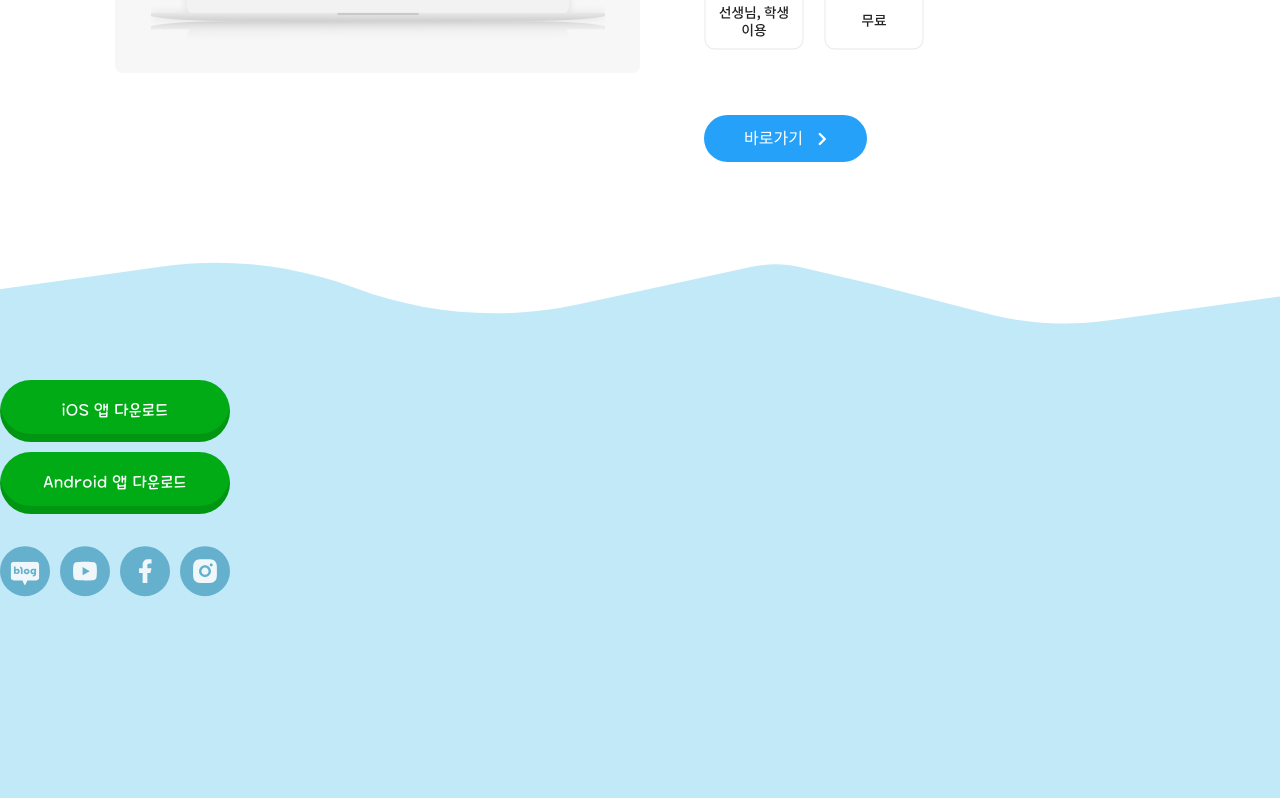
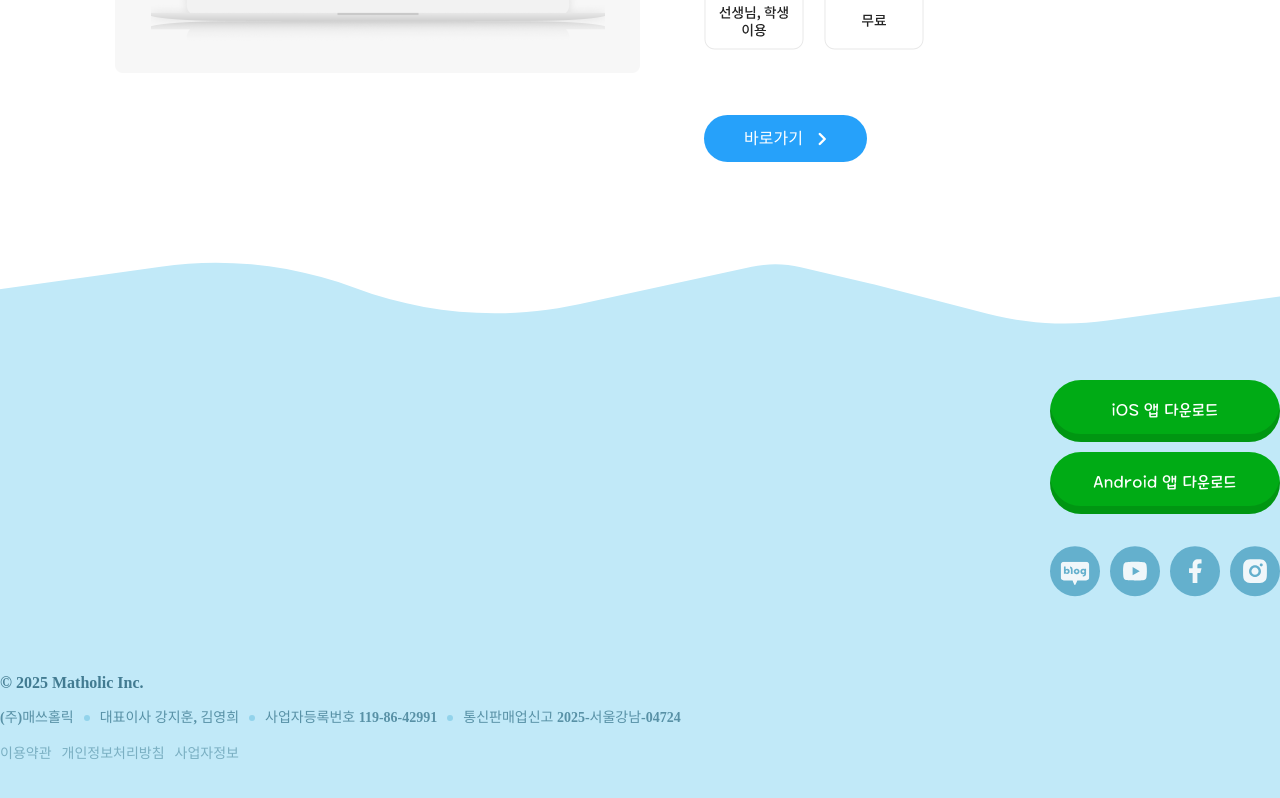
Before and after one commit to kimjihye058/holing, a React (Vite) app in the folder holingclone/: page / in a window 1280 px wide. Shown: the part 9892-10690 px from the top of the page. Built offline with nearby package versions, Linux system fonts and the light colour scheme.

Commit message:
#3 footer left bottom 내용(이용정책) 구현

```diff
--- a/holingclone/src/components/footer.tsx
+++ b/holingclone/src/components/footer.tsx
@@ -6,9 +6,37 @@ function Footer() {
       <FlowDiv />
       <FooterDiv>
         <FooterConDiv>
+          <LeftDiv>
+            <DescDiv></DescDiv>
+            <DescDiv>
+              <CompanySpan>© 2025 Matholic Inc.</CompanySpan>
+              <CompanyDescDiv>
+                <CompanyDescSpan>(주)매쓰홀릭</CompanyDescSpan>
+                <CompanyDotDiv />
+                <CompanyDescSpan>대표이사 강지훈, 김영희</CompanyDescSpan>
+                <CompanyDotDiv />
+                <CompanyDescSpan>사업자등록번호 119-86-42991</CompanyDescSpan>
+                <CompanyDotDiv />
+                <CompanyDescSpan>
+                  통신판매업신고 2025-서울강남-04724
+                </CompanyDescSpan>
+              </CompanyDescDiv>
+              <CompanyDescDiv>
+                <a href="https://parking.matholic.com/policy/service">
+                  <CompanyPolicySpan>이용약관</CompanyPolicySpan>
+                </a>
+                <a href="https://parking.matholic.com/policy/privacy">
+                  <CompanyPolicySpan>개인정보처리방침</CompanyPolicySpan>
+                </a>
+                <a href="https://www.ftc.go.kr/bizCommPop.do?wrkr_no=1198642991">
+                  <CompanyPolicySpan>사업자정보</CompanyPolicySpan>
+                </a>
+              </CompanyDescDiv>
+            </DescDiv>
+          </LeftDiv>
           <RightDiv>
             <Download>
-              <a href="https://apps.apple.com/kr/app/%ED%92%80%EB%9E%AD/id6478107698">
+              <a href="https://apps.apple.com/kr/app/%ED%92%80%EB%9E%AD/https://apps.apple.com/kr/app/%ED%99%80%EB%A7%81-%EC%88%98%ED%95%99%EB%AC%B8%EC%A0%9C%ED%92%80%EC%9D%B4-%EC%95%B1/id6478107698">
                 <DownBtnDiv>iOS 앱 다운로드</DownBtnDiv>
               </a>
               <a href="https://play.google.com/store/apps/details?id=com.matholic.pullang">
@@ -87,6 +115,62 @@ export const FooterConDiv = styled.div`
   align-items: flex-start;
 `;
 
+export const LeftDiv = styled.div`
+  display: flex;
+  flex-direction: column;
+  -webkit-box-pack: justify;
+  justify-content: space-between;
+  height: 100%;
+`;
+
+export const DescDiv = styled.div`
+  display: flex;
+  flex-direction: column;
+  gap: 12px;
+`;
+
+export const CompanySpan = styled.span`
+  font-family: SUIT;
+  font-size: 16px;
+  font-weight: 600;
+  color: rgb(66, 123, 145);
+  text-align: inherit;
+  width: unset;
+  white-space: normal;
+  line-height: inherit;
+`;
+
+export const CompanyDescDiv = styled.div`
+  display: flex;
+  flex-direction: row;
+  gap: 10px;
+  -webkit-box-align: center;
+  align-items: center;
+`;
+
+export const CompanyDescSpan = styled.span`
+  color: rgb(88, 145, 166);
+  font-family: SUIT;
+  font-size: 14px;
+  font-style: normal;
+  font-weight: 600;
+`;
+
+export const CompanyDotDiv = styled.div`
+  width: 6px;
+  height: 6px;
+  background: rgb(146, 211, 235);
+  border-radius: 6px;
+`;
+
+export const CompanyPolicySpan = styled.span`
+  color: rgb(122, 175, 194);
+  font-family: SUIT;
+  font-size: 14px;
+  font-style: normal;
+  font-weight: 600;
+`;
+
 export const RightDiv = styled.div`
   display: flex;
   flex-direction: column;
```
